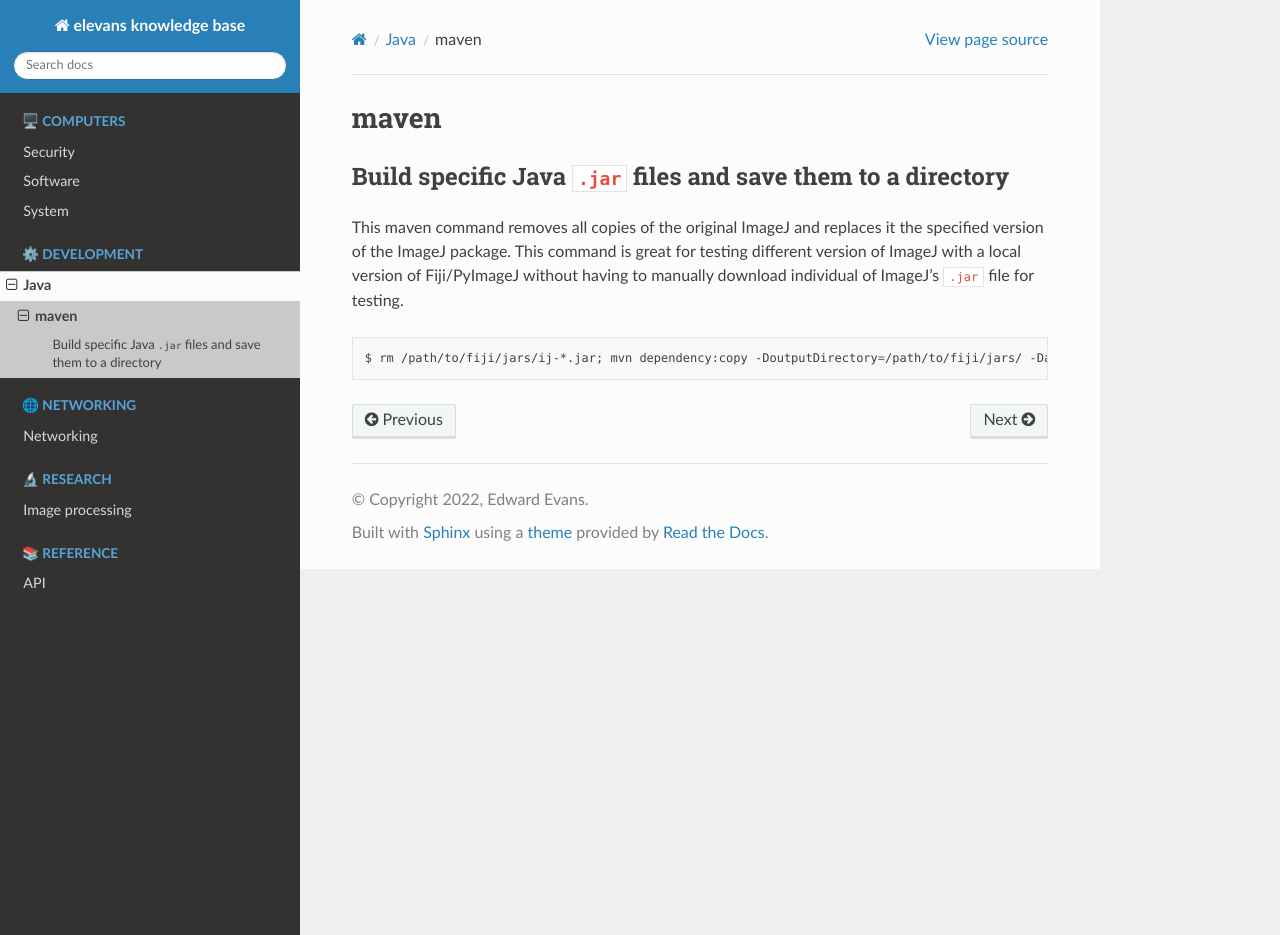
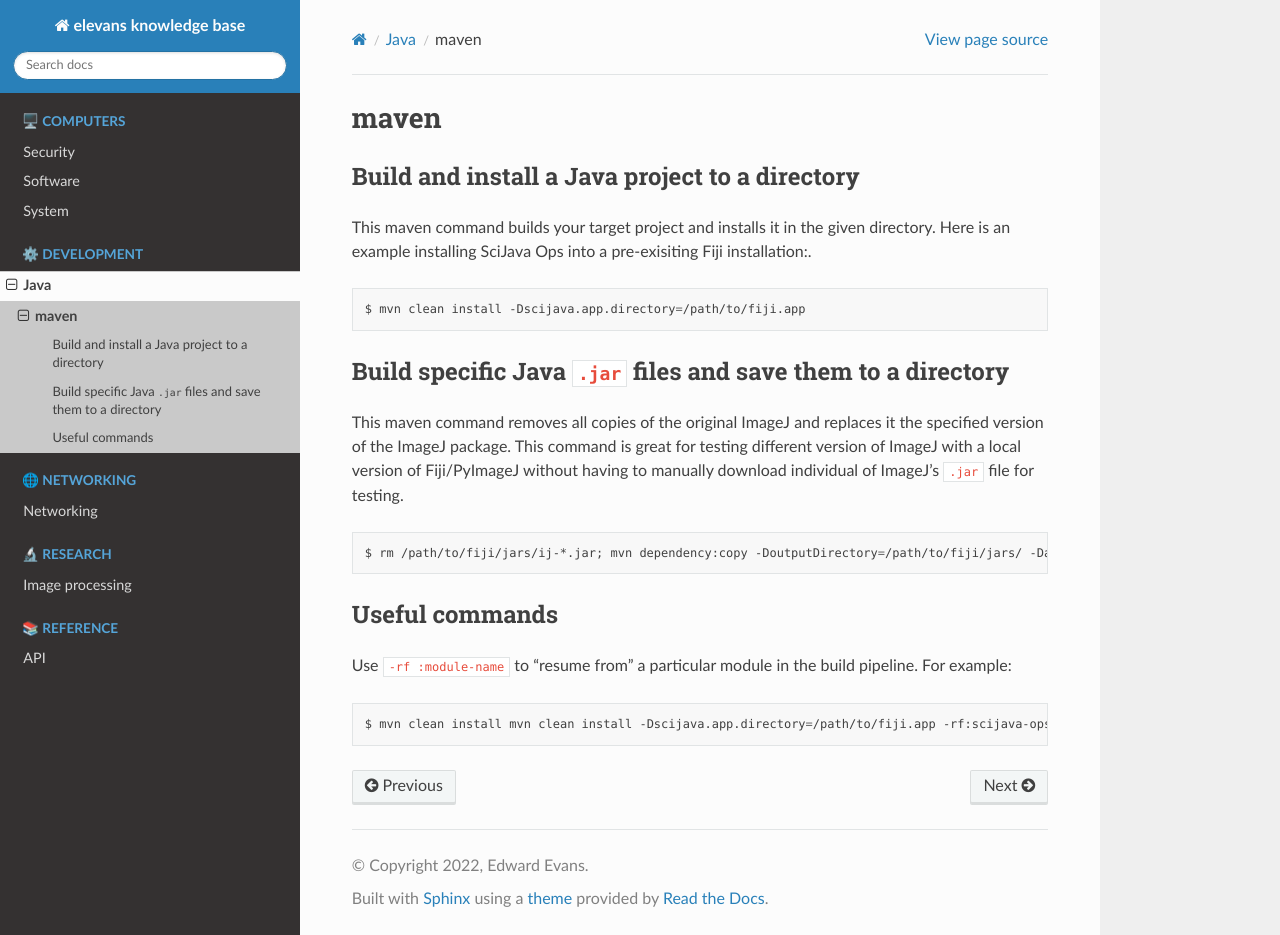
Before and after one commit to elevans/elevans-kb, a Sphinx documentation site: the page built from docs/development/maven.md, in a window 1280 px wide and 935 px high. Built offline with Sphinx 7.4.7 and the Read the Docs theme 2.0.0, drawn with Linux system fonts in a browser that asks for light colours.

Commit message:
Add maven useful commands and additional build cmd

````diff
--- a/docs/development/maven.md
+++ b/docs/development/maven.md
@@ -1,4 +1,12 @@
 # maven
+
+## Build and install a Java project to a directory
+
+This maven command builds your target project and installs it in the given directory. Here is an example installing SciJava Ops into a pre-exisiting Fiji installation:.
+
+```bash
+$ mvn clean install -Dscijava.app.directory=/path/to/fiji.app
+```
 
 ## Build specific Java `.jar` files and save them to a directory
 
@@ -7,3 +15,11 @@ This maven command removes all copies of the original ImageJ and replaces it the
 ```bash
 $ rm /path/to/fiji/jars/ij-*.jar; mvn dependency:copy -DoutputDirectory=/path/to/fiji/jars/ -Dartifact=net.imagej:ij:1.54b
 ```
+
+## Useful commands
+
+Use `-rf :module-name` to "resume from" a particular module in the build pipeline. For example:
+
+```bash
+$ mvn clean install mvn clean install -Dscijava.app.directory=/path/to/fiji.app -rf:scijava-ops-image
+```
````
